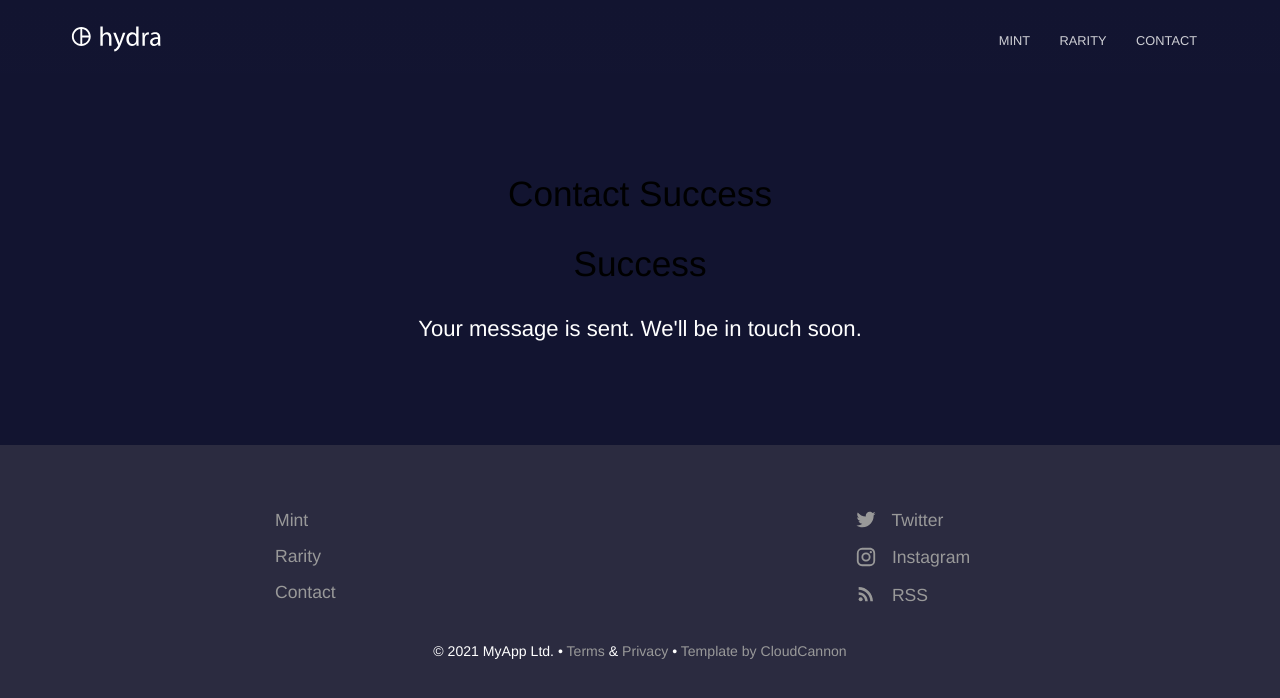
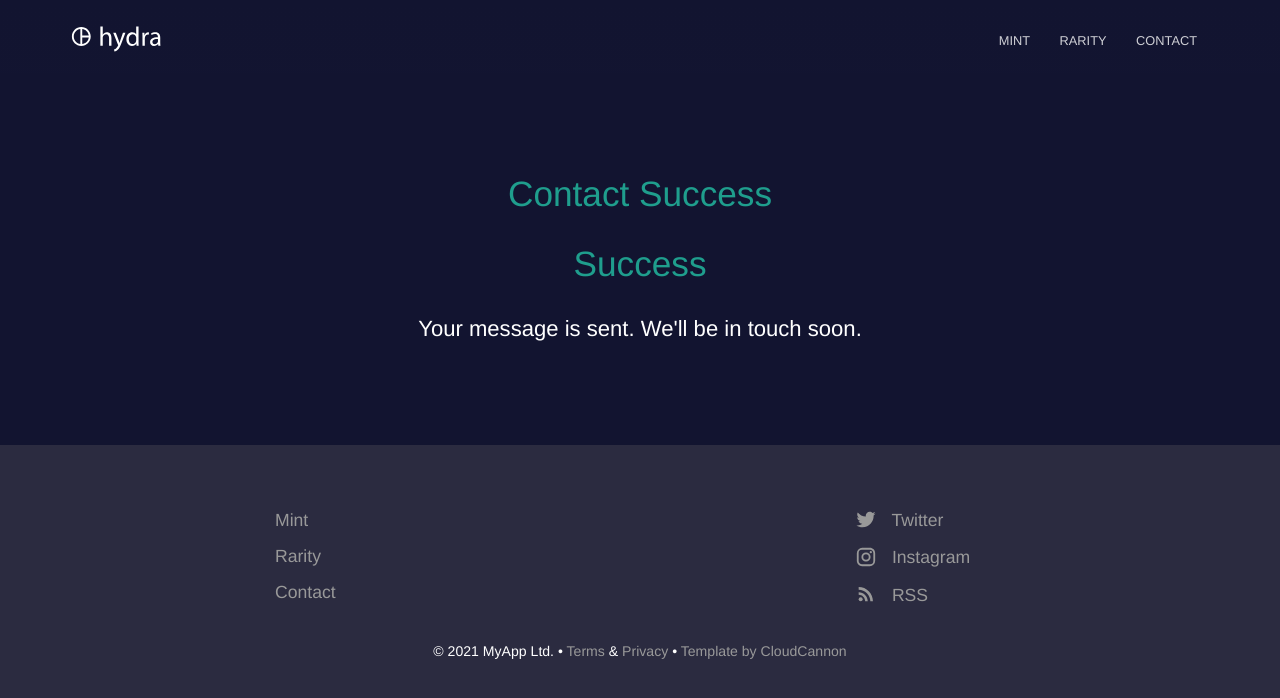
Before and after one commit to Temperedfire/continuum, a Jekyll site: the page built from contact-success.html, in a window 1280 px wide. Shown: the top 698 px of the page. Built offline with Jekyll 4.4.1, drawn with Linux system fonts in a browser that asks for light colours.

Commit message:
Update layout.scss

```diff
--- a/_sass/layout.scss
+++ b/_sass/layout.scss
@@ -18,7 +18,7 @@
 }
 
 header {
-	color: #fff;
+	color: #1f9e8d;
 	padding: 20px 0;
 	background: $brand-color; /* Old browsers */
 	background: linear-gradient(to bottom, $brand-color 0%, $middle-gradient-color 100%) no-repeat $brand-color;
@@ -67,6 +67,7 @@
 
 section {
 	padding: 100px 0;
+	background: #121430;
 }
 
 section + section {
@@ -85,6 +86,7 @@
 
 .page h2 {
 	text-align: center;
+	color: #1f9e8d;
 }
 
 blockquote {
@@ -107,7 +109,7 @@
 }
 
 blockquote:before {
-	color: #fff;
+	color: #333;
 	content: open-quote;
 	font-size: 4em;
 	line-height: 0.1em;
```
